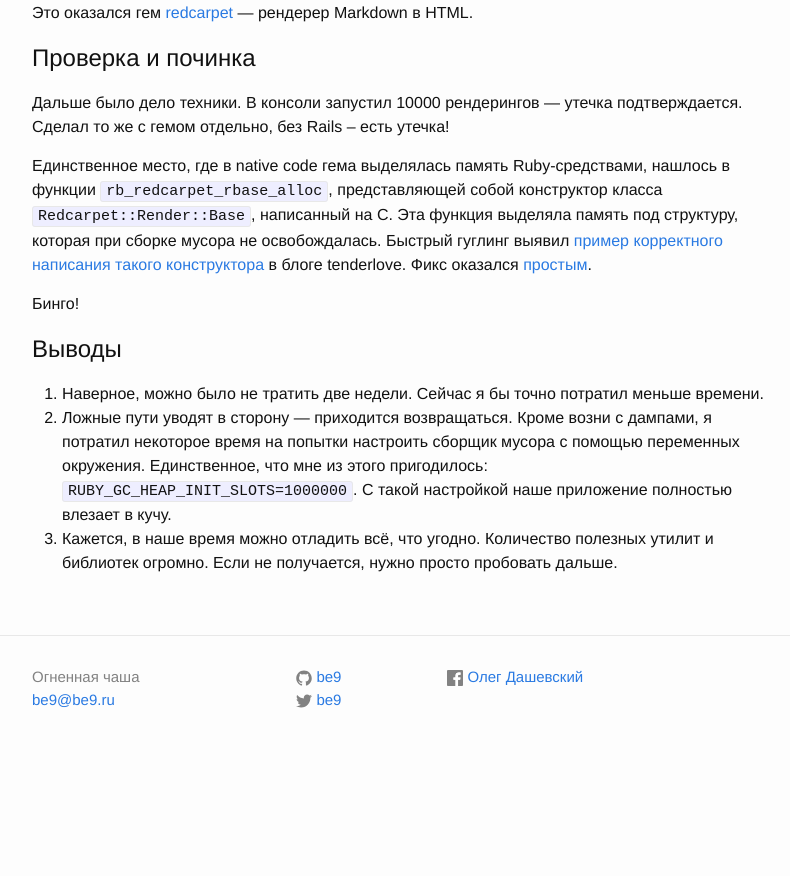
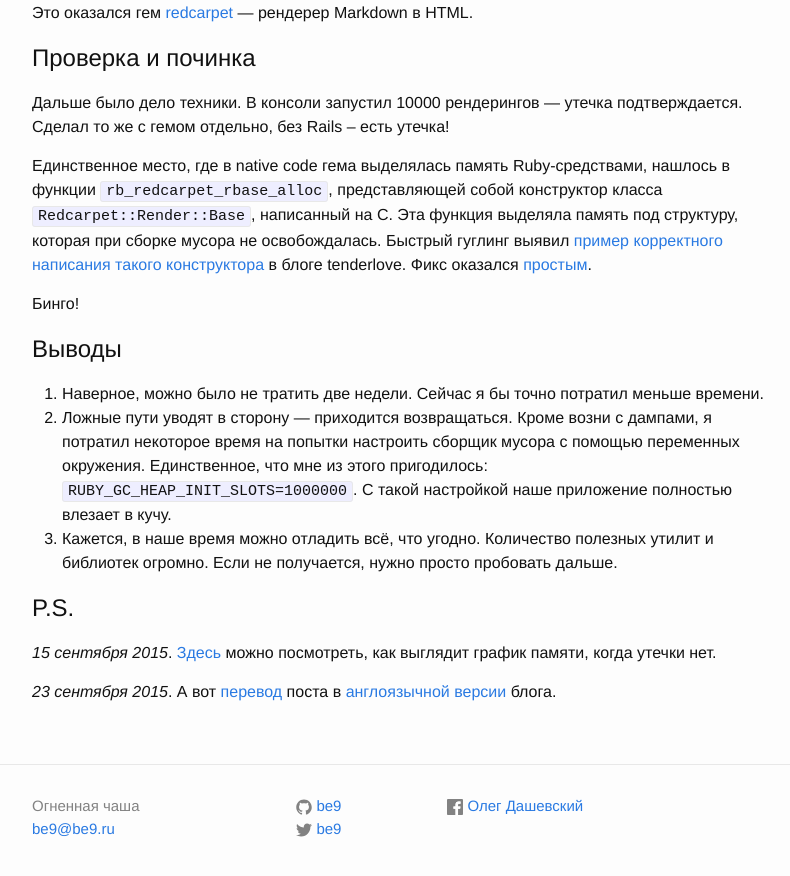
Before and after one commit to be9/be9.github.io, a Jekyll site: the page built from _posts/2015-09-12-memory-leak.markdown, in a window 1280 px wide and 900 px high, scrolled down 18225 px. Shown: the top 876 px of the window, without its empty margins (238-1028 px from the left). Built offline with Jekyll 4.4.1, drawn with Linux system fonts in a browser that asks for light colours; comment, search, counter and statistics services are not loaded; before the commit the page ends 18996 px from its top, so only the background shows below that.

Commit message:
P.S. for the leak post

```diff
--- a/_posts/2015-09-12-memory-leak.markdown
+++ b/_posts/2015-09-12-memory-leak.markdown
@@ -745,3 +745,11 @@ Call stack from gc.c:7394:
 наше приложение полностью влезает в кучу.
 3. Кажется, в наше время можно отладить всё, что угодно. Количество полезных утилит и библиотек огромно.
 Если не получается, нужно просто пробовать дальше.
+
+# P.S.
+
+_15 сентября 2015_. [Здесь]({% post_url 2015-09-15-no-memory-leak %}) можно
+посмотреть, как выглядит график памяти, когда утечки нет.
+
+_23 сентября 2015_. А вот [перевод](http://www.be9.io/2015/09/21/memory-leak/)
+поста в [англоязычной версии](http://www.be9.io) блога.
```
